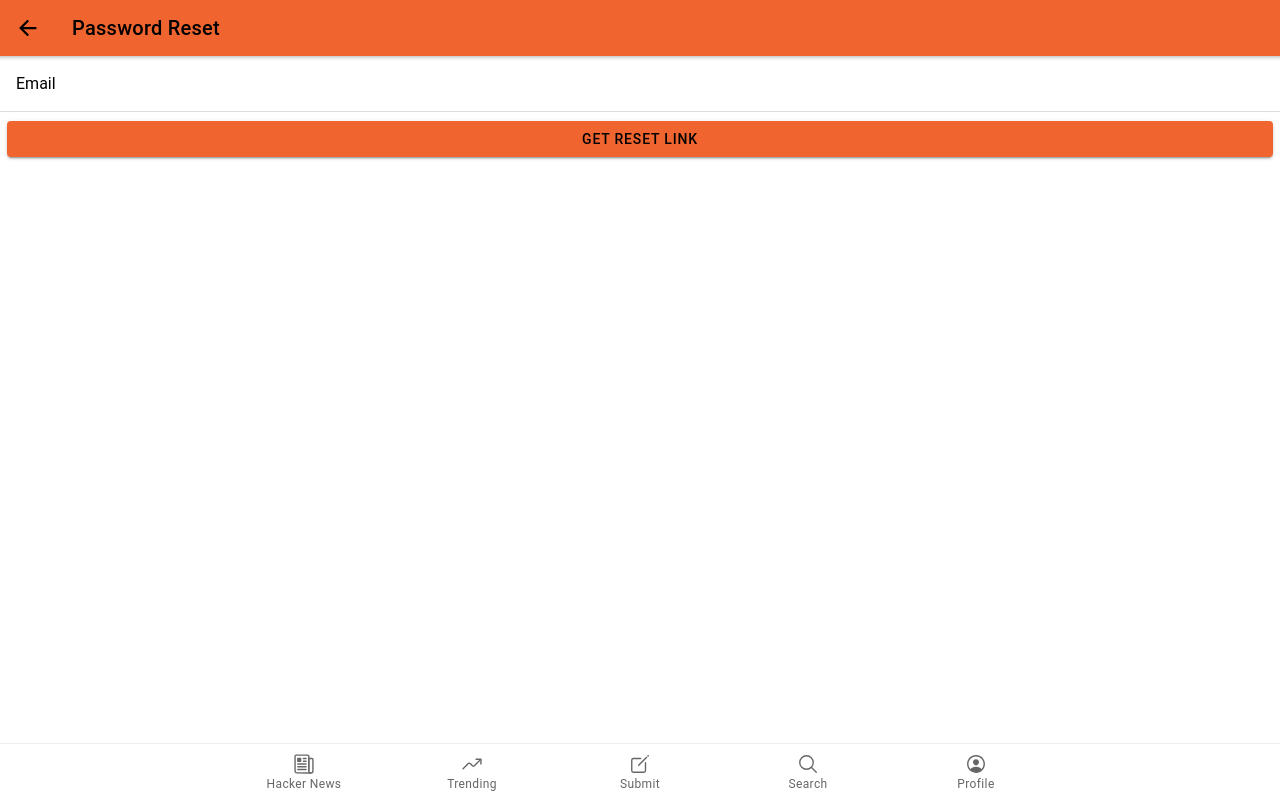
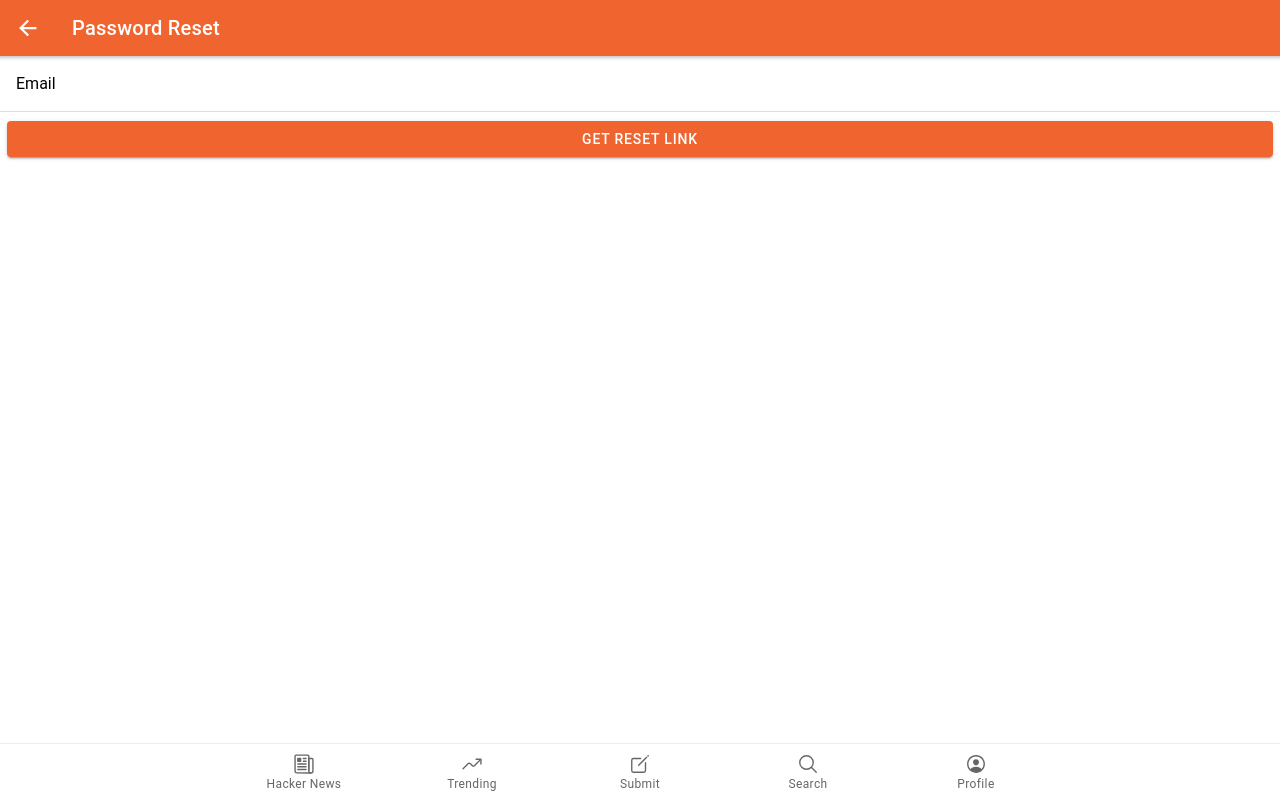
Before and after one commit to E01T/hacker-news, a React (Create React App) app: page /forgot in a window 1280 px wide. Built offline with nearby package versions, Linux system fonts and the light colour scheme.

Commit message:
useForm hook and validators Created

```diff
--- /dev/null
+++ b/src/helpers/toast.js
@@ -0,0 +1,9 @@
+export default function toast(message, duration = 4000) {
+  const toast = document.createElement("ion-toast");
+  toast.message = message;
+  toast.duration = duration;
+  toast.color = "dark";
+
+  document.body.appendChild(toast);
+  return toast.present();
+}
--- /dev/null
+++ b/src/hooks/useForm.js
@@ -0,0 +1,47 @@
+import React from "react";
+import toast from "../helpers/toast";
+
+function useForm(initialState, validate, action) {
+  const [values, setValues] = React.useState(initialState);
+  const [errors, setErrors] = React.useState({});
+  const [isSubmitting, setSubmitting] = React.useState(false);
+
+  React.useEffect(() => {
+    if (isSubmitting) {
+      const noErrors = Object.keys(errors).length === 0;
+      console.log("noErrors", noErrors);
+      if (noErrors) {
+        action();
+        setValues(initialState);
+        setSubmitting(false);
+      } else {
+        toast(Object.values(errors).join(" "));
+        setSubmitting(false);
+      }
+    }
+    // eslint-disable-next-line
+  }, [errors]);
+
+  function handleChange(event) {
+    setValues(previousValues => ({
+      ...previousValues,
+      [event.target.name]: event.target.value,
+    }));
+  }
+
+  function handleSubmit() {
+    const validationErrors = validate(values);
+    setErrors(validationErrors);
+    setSubmitting(true);
+  }
+
+  return {
+    handleSubmit,
+    handleChange,
+    values,
+    setValues,
+    isSubmitting,
+  };
+}
+
+export default useForm;
--- a/src/pages/Auth/Forgot.js
+++ b/src/pages/Auth/Forgot.js
@@ -8,21 +8,64 @@ import {
   IonRow,
   IonCol,
   IonButton,
+  IonLoading,
 } from "@ionic/react";
 import NavHeader from "../../components/Header/NavHeader";
+import useForm from "../../hooks/useForm";
+import validatePasswordReset from "../../validators/validatePasswordReset";
+import firebase from "../../firebase";
+import toast from "../../helpers/toast";
 
-const Forgot = () => {
+const INITIAL_STATE = {
+  email: "",
+};
+
+const Forgot = props => {
+  const { handleSubmit, handleChange, values, isSubmitting } = useForm(
+    INITIAL_STATE,
+    validatePasswordReset,
+    handleResetPassword
+  );
+  const [busy, setBusy] = React.useState(false);
+
+  async function handleResetPassword() {
+    setBusy(true);
+    const { email } = values;
+    try {
+      await firebase.resetPassword(email);
+      toast("Check your email! to reset password.");
+      props.history.push("/");
+    } catch (err) {
+      console.error("Password reset error", err);
+      toast(err.message);
+    }
+    setBusy(false);
+  }
+
   return (
     <IonPage>
       <NavHeader title="Password Reset" />
+      <IonLoading message={"Please wait..."} isOpen={busy} />
       <IonContent>
         <IonItem lines="full">
           <IonLabel position="floating">Email</IonLabel>
-          <IonInput name="email" type="email" required></IonInput>
+          <IonInput
+            name="email"
+            type="email"
+            value={values.email}
+            onIonChange={handleChange}
+            required
+          ></IonInput>
         </IonItem>
         <IonRow>
           <IonCol>
-            <IonButton type="submit" color="primary" expand="block">
+            <IonButton
+              type="submit"
+              color="primary"
+              expand="block"
+              onClick={handleSubmit}
+              disabled={isSubmitting}
+            >
               Get reset link
             </IonButton>
           </IonCol>
--- a/src/pages/Auth/Login.js
+++ b/src/pages/Auth/Login.js
@@ -9,25 +9,75 @@ import {
   IonCol,
   IonButton,
   IonRouterLink,
+  IonLoading,
 } from "@ionic/react";
 import NavHeader from "../../components/Header/NavHeader";
+import useForm from "../../hooks/useForm";
+import validateLogin from "../../validators/validateLogin";
+import firebase from "../../firebase";
+import toast from "../../helpers/toast";
 
-const Login = () => {
+const INITIAL_STATE = {
+  email: "",
+  password: "",
+};
+
+const Login = props => {
+  const { handleSubmit, handleChange, values, isSubmitting } = useForm(
+    INITIAL_STATE,
+    validateLogin,
+    authenticateUser
+  );
+  const [busy, setBusy] = React.useState(false);
+
+  async function authenticateUser() {
+    setBusy(true);
+    const { name, email, password } = values;
+    try {
+      await firebase.register(name, email, password);
+      toast("You have loged in successfully!");
+      props.history.push("/");
+    } catch (err) {
+      console.error("Login error", err);
+      toast(err.message);
+    }
+    setBusy(false);
+  }
+
   return (
     <IonPage>
       <NavHeader title="Login" />
+      <IonLoading message={"Please wait..."} isOpen={busy} />
       <IonContent>
         <IonItem lines="full">
           <IonLabel position="floating">Email</IonLabel>
-          <IonInput name="email" type="email" required></IonInput>
+          <IonInput
+            name="email"
+            type="email"
+            value={values.email}
+            onIonChange={handleChange}
+            required
+          ></IonInput>
         </IonItem>
         <IonItem lines="full">
           <IonLabel position="floating">Password</IonLabel>
-          <IonInput name="password" type="password" required></IonInput>
+          <IonInput
+            name="password"
+            type="password"
+            value={values.password}
+            onIonChange={handleChange}
+            required
+          ></IonInput>
         </IonItem>
         <IonRow>
           <IonCol>
-            <IonButton type="submit" color="primary" expand="block">
+            <IonButton
+              type="submit"
+              color="primary"
+              expand="block"
+              onClick={handleSubmit}
+              disabled={isSubmitting}
+            >
               Log In
             </IonButton>
           </IonCol>
--- a/src/pages/Auth/Signup.js
+++ b/src/pages/Auth/Signup.js
@@ -2,35 +2,95 @@ import React from "react";
 import {
   IonPage,
   IonContent,
+  IonRow,
+  IonCol,
+  IonButton,
   IonItem,
   IonLabel,
   IonInput,
-  IonRow,
-  IonCol,
-  IonButton,
+  IonLoading,
 } from "@ionic/react";
+import toast from "../../helpers/toast";
+import useForm from "../../hooks/useForm";
+import validateSignup from "../../validators/validateSignup";
+import firebase from "../../firebase";
 import NavHeader from "../../components/Header/NavHeader";
 
-const Signup = () => {
+const INITIAL_STATE = {
+  name: "",
+  email: "",
+  password: "",
+};
+
+const Signup = props => {
+  const { handleSubmit, handleChange, values, isSubmitting } = useForm(
+    INITIAL_STATE,
+    validateSignup,
+    authenticateUser
+  );
+  const [busy, setBusy] = React.useState(false);
+
+  async function authenticateUser() {
+    setBusy(true);
+    const { name, email, password } = values;
+    try {
+      await firebase.register(name, email, password);
+      toast("You have signed up successfully!");
+      props.history.push("/");
+    } catch (err) {
+      console.error("Authentication error", err);
+      toast(err.message);
+    }
+    setBusy(false);
+  }
+
   return (
     <IonPage>
       <NavHeader title="Sign Up" />
+      <IonLoading message={"Please wait..."} isOpen={busy} />
       <IonContent>
         <IonItem lines="full">
-          <IonLabel position="floating">User Name</IonLabel>
-          <IonInput name="name" type="text" required></IonInput>
+          <IonLabel position="floating">Username</IonLabel>
+          <IonInput
+            name="name"
+            type="text"
+            value={values.name}
+            onIonChange={handleChange}
+            required
+          ></IonInput>
         </IonItem>
+
         <IonItem lines="full">
           <IonLabel position="floating">Email</IonLabel>
-          <IonInput name="email" type="email" required></IonInput>
+          <IonInput
+            name="email"
+            type="text"
+            value={values.email}
+            onIonChange={handleChange}
+            required
+          ></IonInput>
         </IonItem>
+
         <IonItem lines="full">
           <IonLabel position="floating">Password</IonLabel>
-          <IonInput name="password" type="password" required></IonInput>
+          <IonInput
+            name="password"
+            type="password"
+            value={values.password}
+            onIonChange={handleChange}
+            required
+          ></IonInput>
         </IonItem>
+
         <IonRow>
           <IonCol>
-            <IonButton type="submit" color="primary" expand="block">
+            <IonButton
+              type="submit"
+              color="primary"
+              expand="block"
+              onClick={handleSubmit}
+              disabled={isSubmitting}
+            >
               Sign Up
             </IonButton>
           </IonCol>
--- a/src/theme/variables.css
+++ b/src/theme/variables.css
@@ -1,13 +1,14 @@
 /* Ionic Variables and Theming. For more info, please see:
 http://ionicframework.com/docs/theming/ */
 
+/** Ionic CSS Variables **/
 /** Ionic CSS Variables **/
 :root {
   /** primary **/
   --ion-color-primary: #f0652f;
   --ion-color-primary-rgb: 240, 101, 47;
-  --ion-color-primary-contrast: #000000;
-  --ion-color-primary-contrast-rgb: 0, 0, 0;
+  --ion-color-primary-contrast: #ffffff;
+  --ion-color-primary-contrast-rgb: 255, 255, 255;
   --ion-color-primary-shade: #d35929;
   --ion-color-primary-tint: #f27444;
 
@@ -85,8 +86,8 @@ http://ionicframework.com/docs/theming/ */
   body {
     --ion-color-primary: #f0652f;
     --ion-color-primary-rgb: 240, 101, 47;
-    --ion-color-primary-contrast: #000000;
-    --ion-color-primary-contrast-rgb: 0, 0, 0;
+    --ion-color-primary-contrast: #ffffff;
+    --ion-color-primary-contrast-rgb: 255, 255, 255;
     --ion-color-primary-shade: #d35929;
     --ion-color-primary-tint: #f27444;
 
--- /dev/null
+++ b/src/validators/validateLogin.js
@@ -0,0 +1,16 @@
+export default function validateSignup(values) {
+  const errors = {};
+
+  if (!values.email) {
+    errors.email = "An email is required";
+  } else if (!/^[A-Z0-9._%+-]+@[A-Z0-9.-]+\.[A-Z]{2,}$/i.test(values.email)) {
+    errors.email = "Your email is invalid.";
+  }
+
+  if (!values.password) {
+    errors.password = "A password is required.";
+  } else if (values.password.length < 6) {
+    errors.password = "Your password must be at least 6 characters.";
+  }
+  return errors;
+}
--- /dev/null
+++ b/src/validators/validatePasswordReset.js
@@ -0,0 +1,11 @@
+export default function validateSignup(values) {
+  const errors = {};
+
+  if (!values.email) {
+    errors.email = "An email is required";
+  } else if (!/^[A-Z0-9._%+-]+@[A-Z0-9.-]+\.[A-Z]{2,}$/i.test(values.email)) {
+    errors.email = "Your email is invalid.";
+  }
+
+  return errors;
+}
--- /dev/null
+++ b/src/validators/validateSignup.js
@@ -0,0 +1,20 @@
+export default function validateSignup(values) {
+  const errors = {};
+
+  if (!values.name) {
+    errors.name = "A username is required";
+  }
+
+  if (!values.email) {
+    errors.email = "An email is required";
+  } else if (!/^[A-Z0-9._%+-]+@[A-Z0-9.-]+\.[A-Z]{2,}$/i.test(values.email)) {
+    errors.email = "Your email is invalid.";
+  }
+
+  if (!values.password) {
+    errors.password = "A password is required.";
+  } else if (values.password.length < 6) {
+    errors.password = "Your password must be at least 6 characters.";
+  }
+  return errors;
+}
```
